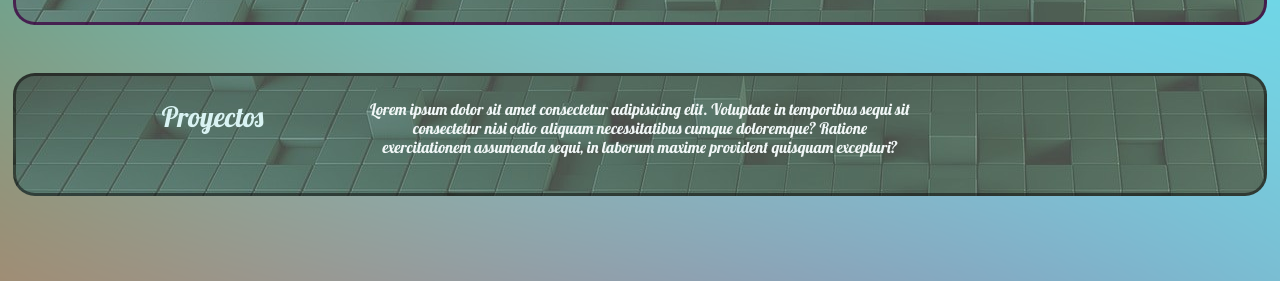
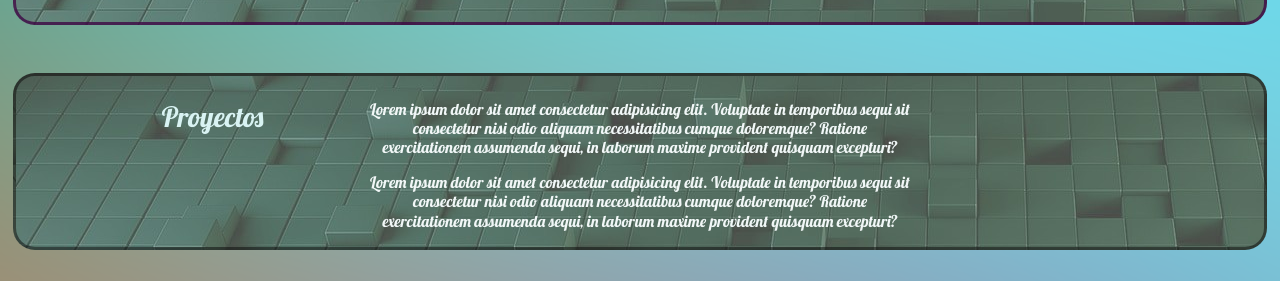
Before and after one commit to lucho1157/Prueba-3, a plain HTML site: page index.html in a window 1280 px wide. Shown: the part 1431-1712 px from the top of the page. Drawn offline with nearby package versions, Linux system fonts and the light colour scheme.

Commit message:
agregado de proyecto

```diff
--- a/index.html
+++ b/index.html
@@ -198,7 +198,7 @@
       </div>
       <div class="col-6 mt-4">
         <h6><p><span class="rojo">Lorem ipsum dolor sit amet consectetur adipisicing elit. Voluptate in temporibus sequi sit consectetur nisi odio aliquam necessitatibus cumque doloremque? Ratione exercitationem assumenda sequi, in laborum maxime provident quisquam excepturi?</span></p></h6>
-
+        <h6><p><span class="rojo">Lorem ipsum dolor sit amet consectetur adipisicing elit. Voluptate in temporibus sequi sit consectetur nisi odio aliquam necessitatibus cumque doloremque? Ratione exercitationem assumenda sequi, in laborum maxime provident quisquam excepturi?</span></p></h6>
       </div>
       <div class="col-3 mt-4">
 
```
